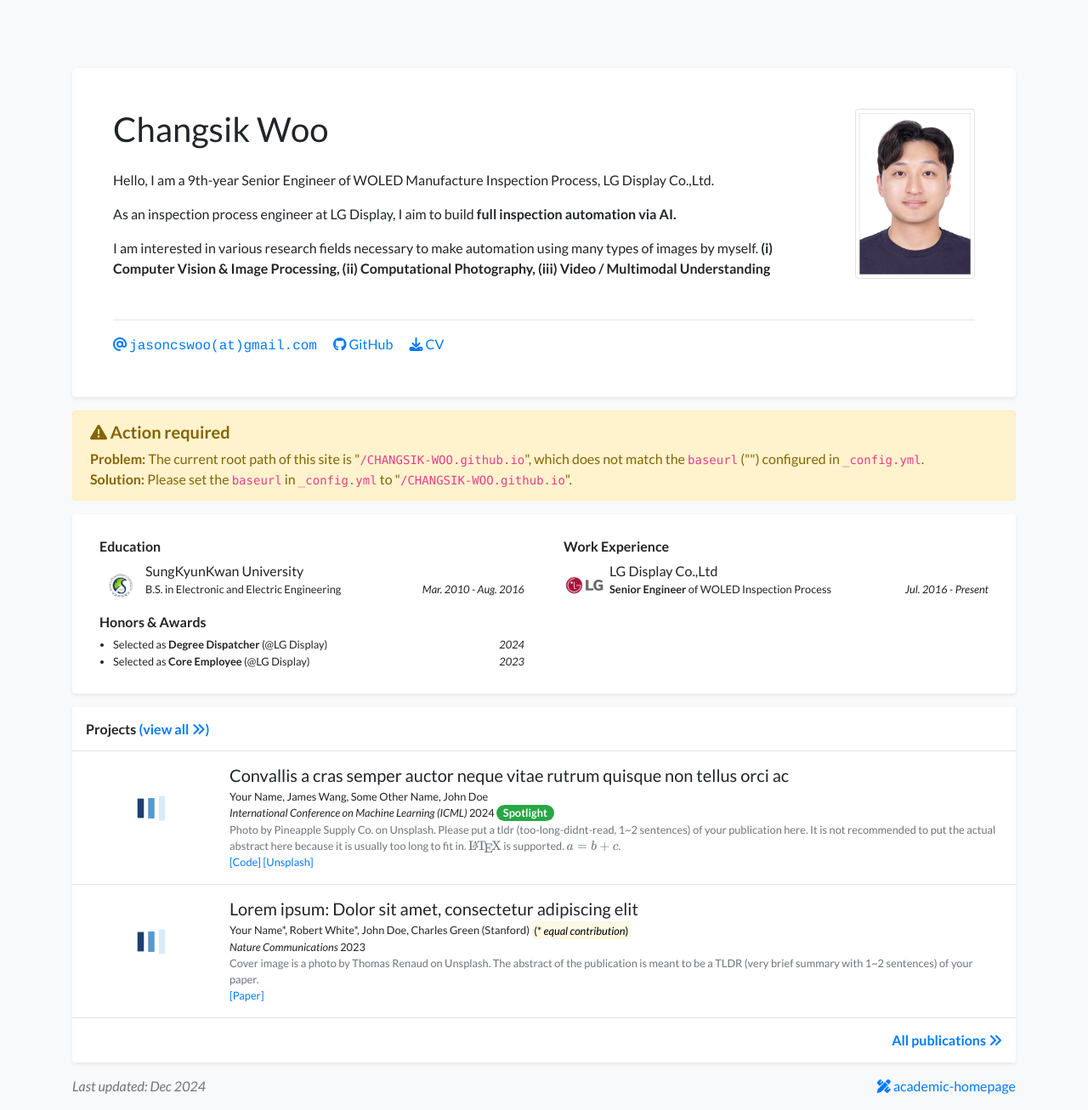
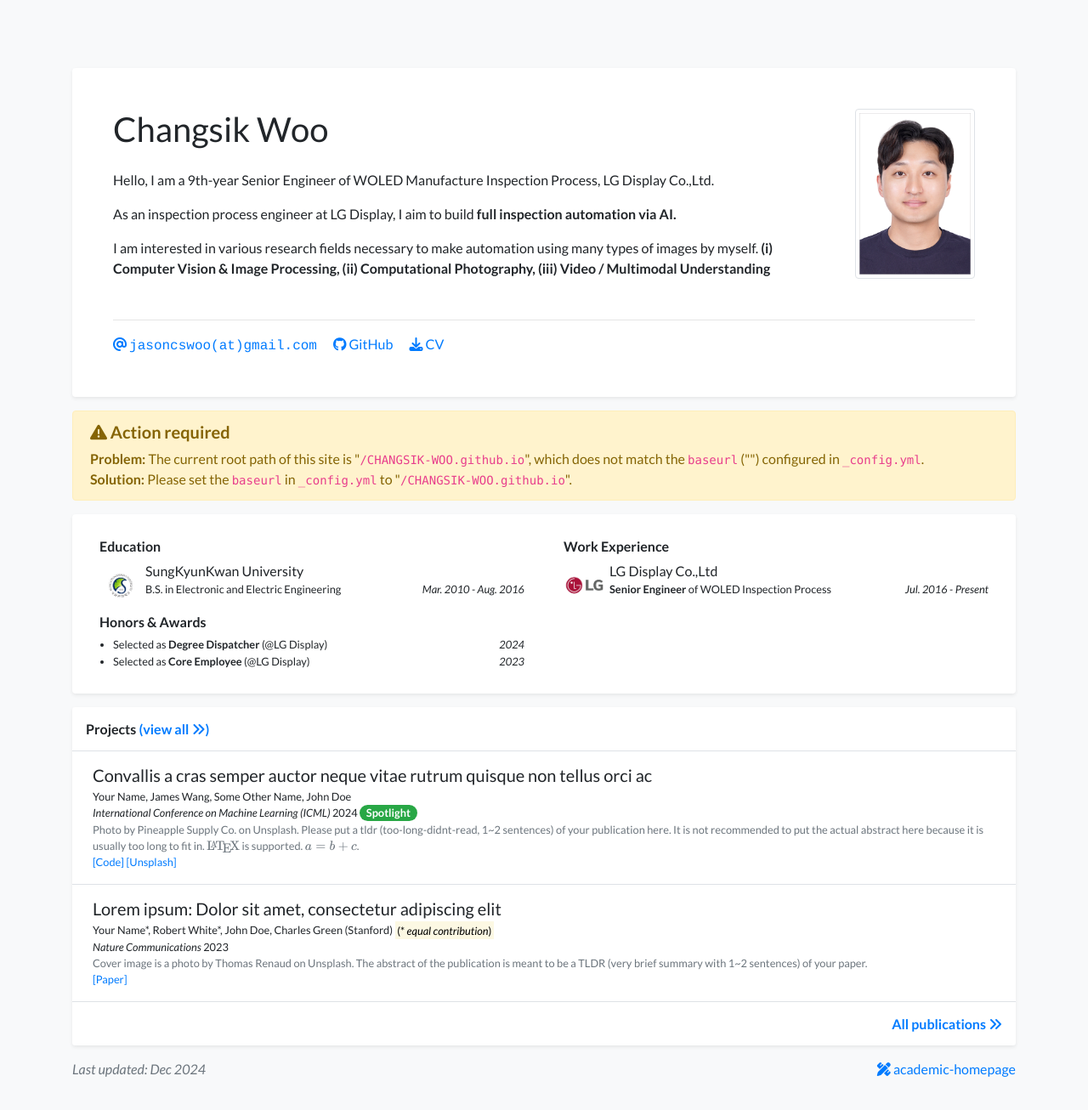
Before and after one commit to CHANGSIK-WOO/CHANGSIK-WOO.github.io, a Jekyll site: the page built from index.html, in a window 1280 px wide. Shown: the whole page at 85% size. Built offline with Jekyll 4.4.1, drawn with Linux system fonts in a browser that asks for light colours; nearby versions of some CDN libraries; a style sheet for code colours, icons or effects is not loaded.

Commit message:
deactivate detail more

```diff
--- a/_includes/widgets/publication_item.html
+++ b/_includes/widgets/publication_item.html
@@ -1,14 +1,14 @@
 {% assign item = include.item %}
 <div class="d-none d-md-block">
     <div class="row no-gutters {% unless include.hide_bottom_border %}border-bottom{% endunless %} border-gray">
-        <div class="col-md-3 col-xl-2 mb-md-0 p-md-3">
+        <!-- <div class="col-md-3 col-xl-2 mb-md-0 p-md-3">
             {%- if item.cover -%}
             <img data-src="{{ item.cover | relative_url }}" alt="{{ item.title }}" class="lazy w-100 rounded-sm" src="{{ '/assets/images/empty_300x200.png' | relative_url }}">
             {%- else -%}
             <svg class="bubble-visual-hash lazy w-100 rounded-sm" data-bubble-visual-hash="{{ item.id }}" viewBox="0 0 300 200"></svg>
             {%- endif -%}
-        </div>
-        <div class="col-md-9 col-xl-10 p-3 pl-md-0">
+        </div> -->
+        <div class="py-3 pl-4 pr-3">
             <h5 class="mt-0 mb-1 font-weight-normal">{{ item.title }}</h5>
             <p class="mt-0 mb-0 small">{% include widgets/author_list.html authors=item.authors %}</p>
             <p class="mt-0 mb-0 small">{{item.pub_pre}}<i>{{ item.pub }}</i>{{ item.pub_post }} {{ item.pub_date }} {{ item.pub_last }}</p>
```
